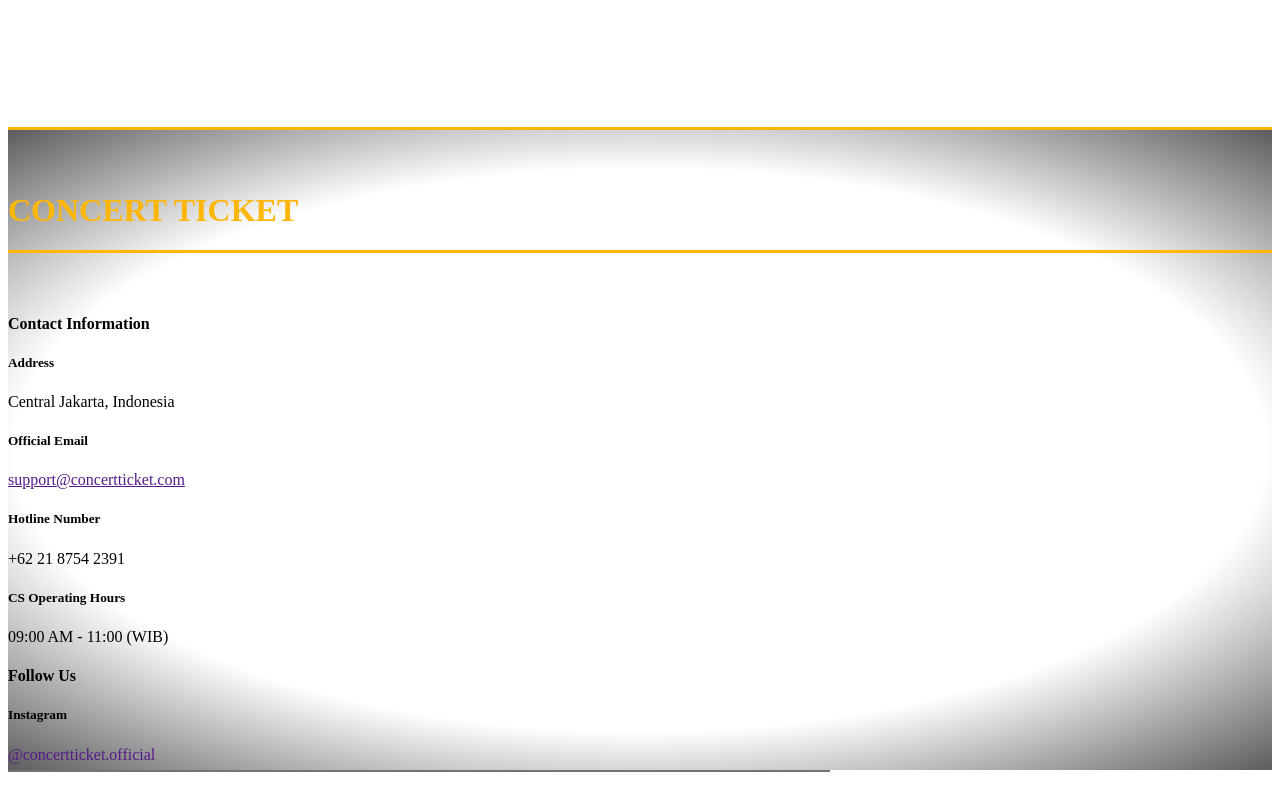
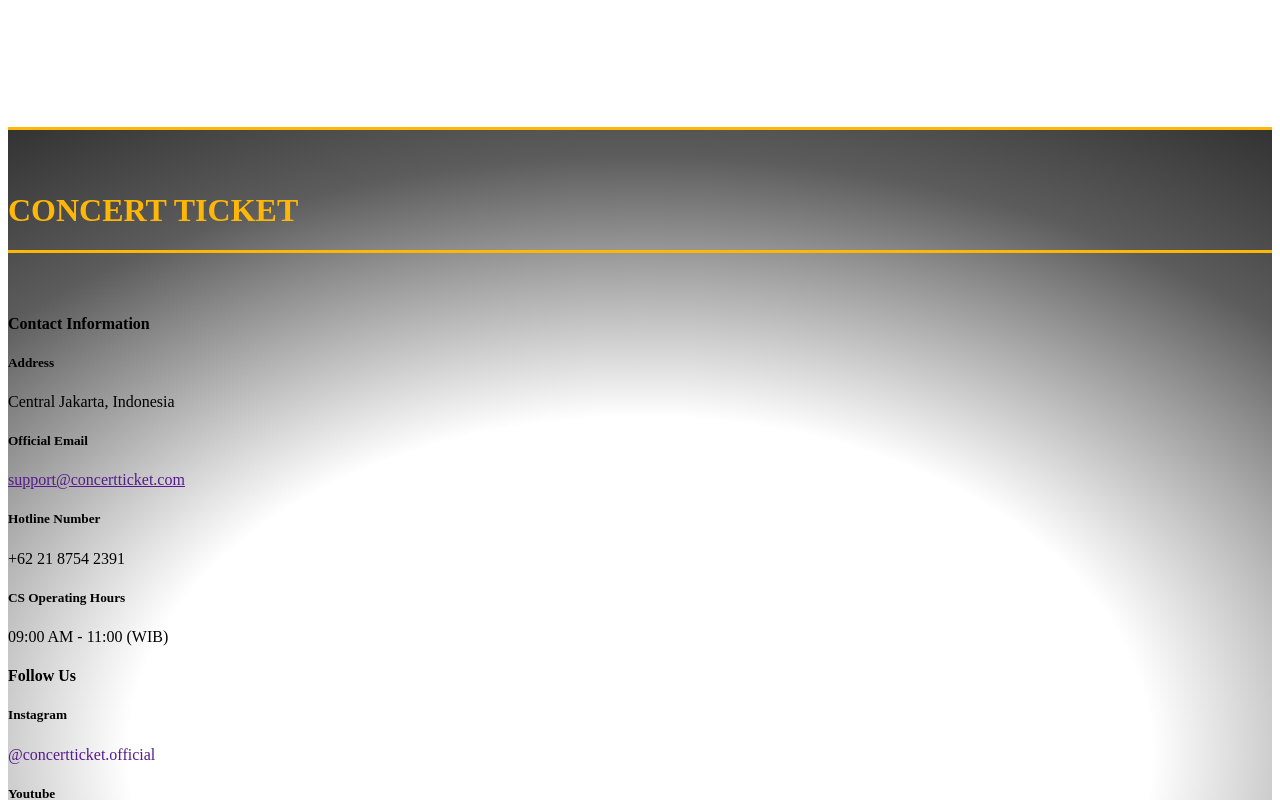
Before and after one commit to kurngxtech/WebTech_Ticketing_Assignment, an Angular app: page /ticket/1 in a window 1280 px wide. Shown: the part 1040-1840 px from the top of the page. Built offline with nearby package versions, Linux system fonts and the light colour scheme.

Commit message:
header bug user UI fixed part 2

```diff
--- a/src/app/layout/footer/footer.css
+++ b/src/app/layout/footer/footer.css
@@ -12,7 +12,10 @@ h1 {
 }
 
 .max-vh {
-   height: 80vh;
+   height: auto;
+   /* Ganti dari 80vh */
+   min-height: 60vh;
+   /* Beri minimum height */
 }
 
 .w-content {
@@ -50,28 +53,27 @@ h1 {
 .footer-gradient {
    position: relative;
    overflow: hidden;
+   isolation: isolate;
+   /* Tambahkan ini */
 }
 
-/* Spotlight radial gradient */
 .footer-gradient::before {
    content: "";
    position: absolute;
    inset: 0;
    pointer-events: none;
-
-   background: radial-gradient(ellipse 90% 80% at center,
-         rgba(255, 255, 255, 0.30) 0%,
-         /* Cahaya paling terang */
-         rgba(255, 255, 255, 0.18) 30%,
-         /* Sedang */
-         rgba(255, 255, 255, 0.06) 55%,
-         /* Redup */
-         rgba(0, 0, 0, 1) 100%
-         /* Hilang ke hitam */
-      );
-
-   opacity: 1;
-   z-index: 0;
+   background: radial-gradient(ellipse 90% 60% at center,
+         /* Perkecil area gradient */
+         rgba(255, 255, 255, 0.25) 0%,
+         rgba(255, 255, 255, 0.15) 25%,
+         rgba(255, 255, 255, 0.05) 45%,
+         rgba(0, 0, 0, 0.8) 80%,
+         /* Lebih cepat fade ke hitam */
+         rgba(0, 0, 0, 1) 100%);
+   opacity: 0.8;
+   /* Kurangi opacity */
+   z-index: -1;
+   /* Pastikan di belakang konten */
 }
 
 /* Konten header tetap di atas spotlight */
@@ -79,3 +81,7 @@ h1 {
    position: relative;
    z-index: 2;
 }
+
+.footer-container {
+   clear: both;
+}
--- a/src/app/layout/footer/footer.html
+++ b/src/app/layout/footer/footer.html
@@ -1,3 +1,4 @@
+<div class="footer-container">
    <div
       class="g-0 default-font row d-flex justify-content-center container-fluid bg-black max-vh text-white border-footer footer-gradient">
       <div class="d-flex justify-content-center align-items-center h-title-footer">
@@ -120,3 +121,4 @@
          <p>© 2023-2030 PT. Global Concert Ticket. All Rights Reserved.</p>
       </div>
    </div>
+</div>
--- a/src/app/layout/header/header.css
+++ b/src/app/layout/header/header.css
@@ -142,7 +142,7 @@ img {
    height: 32px;
    display: flex;
    align-items: center;
-   justify-content: center;
+   justify-content: end;
    font-size: 0.875rem;
 }
 
--- a/src/app/layout/header/header.html
+++ b/src/app/layout/header/header.html
@@ -57,7 +57,7 @@
 
                @if (isAuthenticated && currentUser) {
                <div class="dropdown">
-                  <button class="btn btn-link dropdown-toggle p-0 text-decoration-none text-white"
+                  <button class="btn btn-link btn-dark dropdown-toggle p-0 text-decoration-none text-white"
                      data-bs-toggle="dropdown">
                      <div class="d-flex align-items-center">
                         <div class="profile-avatar">
@@ -72,7 +72,7 @@
                      </div>
                   </button>
 
-                  <ul class="dropdown-menu dropdown-menu-end">
+                  <ul class="dropdown-menu dropdown-menu-dark dropdown-menu-end">
                      @if (currentUser.role === 'user') {
                      <li>
                         <a class="dropdown-item" routerLink="/my-bookings">
--- a/src/app/ticket-page/ticket-buy/ticket-buy.css
+++ b/src/app/ticket-page/ticket-buy/ticket-buy.css
@@ -629,7 +629,7 @@
 /* Shopping Cart Styles */
 .tickets-grid {
    display: grid;
-   grid-template-columns: repeat(auto-fill, minmax(280px, 1fr));
+   grid-template-columns: repeat(auto-fill, minmax(400px, 1fr));
    gap: 20px;
    margin-bottom: 20px;
 }
@@ -1197,3 +1197,43 @@
       font-size: 0.95rem;
    }
 }
+
+/* Pastikan row untuk tickets & cart konsisten */
+.ticket-page .row {
+   margin-left: 0;
+   margin-right: 0;
+}
+
+/* Shopping cart positioning fix */
+.shopping-cart-section {
+   background: linear-gradient(135deg, rgba(255, 255, 255, 0.03), rgba(255, 255, 255, 0.01));
+   border: 1px solid rgba(254, 183, 6, 0.15);
+   border-radius: 12px;
+   padding: 20px;
+   position: sticky;
+   top: 100px;
+   max-height: calc(100vh - 140px);
+   overflow-y: auto;
+   margin-left: 0;
+   /* Pastikan tidak ada margin aneh */
+}
+
+/* Tickets list alignment */
+.tickets-list {
+   padding-right: 15px;
+   /* Beri spacing antara tickets dan cart */
+}
+
+/* Mobile responsive fix */
+@media (max-width: 768px) {
+   .tickets-list {
+      padding-right: 0;
+      margin-bottom: 20px;
+   }
+
+   .shopping-cart-section {
+      position: relative;
+      top: 0;
+      max-height: none;
+   }
+}
--- a/src/app/ticket-page/ticket-buy/ticket-buy.html
+++ b/src/app/ticket-page/ticket-buy/ticket-buy.html
@@ -53,9 +53,9 @@
       </div>
 
       <!-- Full width: ticket purchase section with cart -->
-      <div class="row mt-4">
+      <div class="row mt-4 mb-5">
          <!-- Left: Available Tickets -->
-         <div class="col-lg-6">
+         <div class="col-lg-12">
             <div class="tickets-list">
                <h3>Available Tickets</h3>
                @if (event.tickets.length) {
@@ -105,7 +105,7 @@
       <!-- Right: Shopping Cart -->
       <div class="col-lg-6">
          <div class="shopping-cart-section">
-            <h3>🛒 Shopping Cart</h3>
+            <h3 class="text-white">🛒 Shopping Cart</h3>
             @if (cart.length > 0) {
             <div class="cart-items">
                @for (item of cart; track item.ticket.id) {
```
Lines whose indentation alone changed are shown as unchanged.
